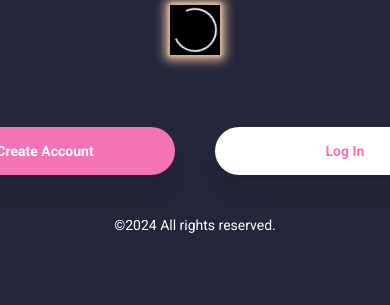
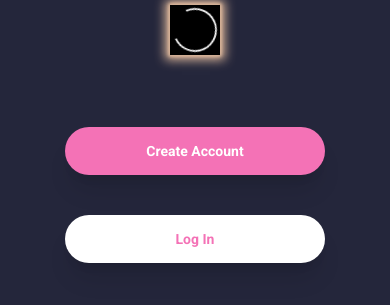
Before and after one commit to davidhailu0/rippleffect, a Next.js app: page /work-with-me in a window 390 px wide. Shown: the part 315-620 px from the top of the page. Built offline with nearby package versions, Linux system fonts and the light colour scheme; no server answers.

Commit message:
fix: mobile responsive in work with me page

```diff
--- a/src/app/(public)/work-with-me/page.tsx
+++ b/src/app/(public)/work-with-me/page.tsx
@@ -47,7 +47,7 @@
         </div>
         <div className="flex justify-center flex-1 text-center my-10 w-full gap-10">
           {isLogged === false ? (
-            <>
+            <div className="grid grid-cols-1 md:grid-cols-2 gap-2 md:gap-10">
               <Link href={"/sign-up"}>
                 <Button className="px-6 py-3 h-12 bg-pink-400 text-white hover:bg-pink-600 transitionh-12 rounded-[50px] shadow-xl font-bold mt-8 col-span-2 w-[260px] mx-auto text-center box-border pt-3">
                   Create Account
@@ -58,7 +58,7 @@
                   Log In
                 </Button>
               </Link>
-            </>
+            </div>
           ) : (
             <Link href={"/leads"}>
               <Button className="px-6 py-3 h-12 bg-pink-400 text-white hover:bg-pink-600 transitionh-12 rounded-[50px] shadow-xl font-bold mt-8 col-span-2 w-[260px] mx-auto text-center box-border pt-3">
```
